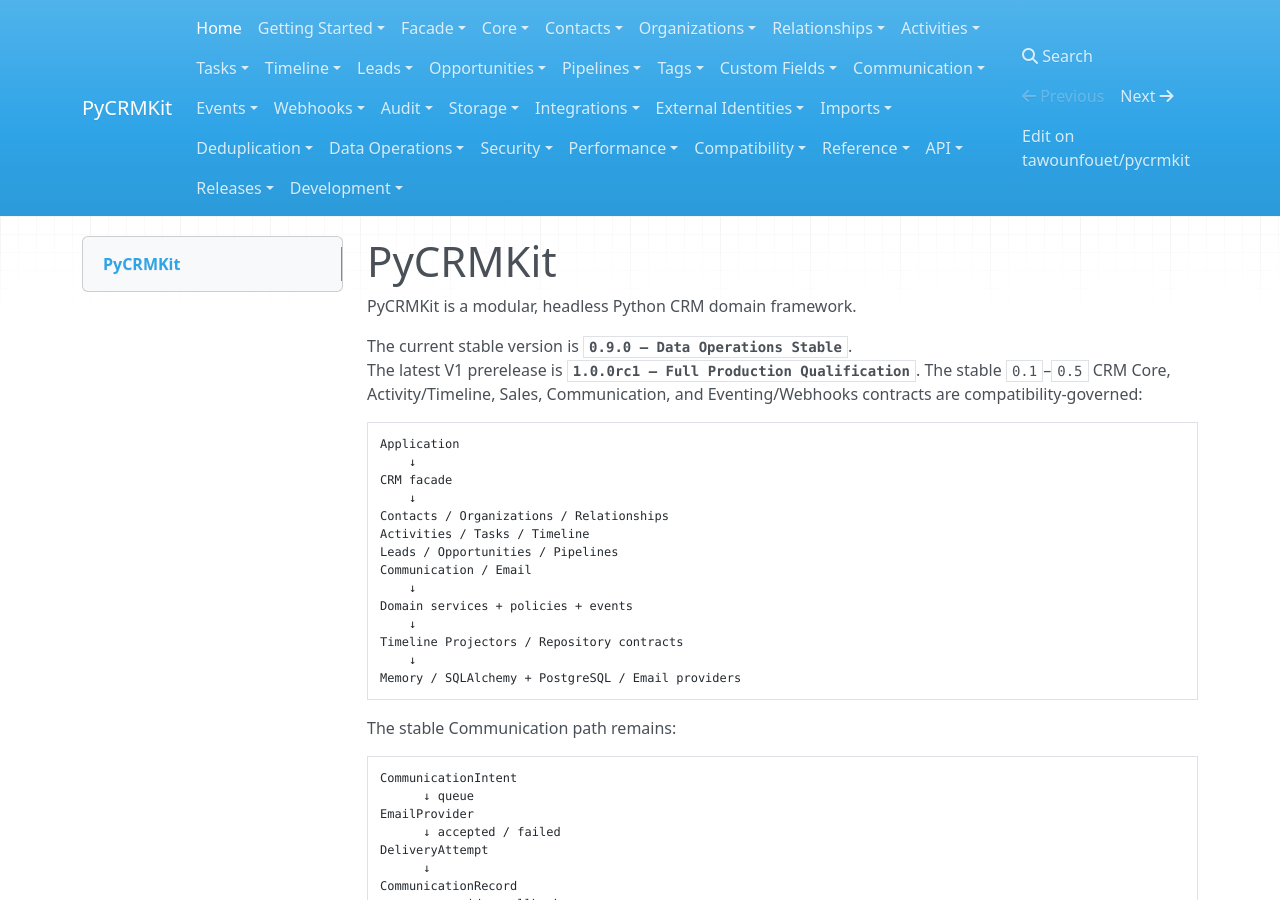
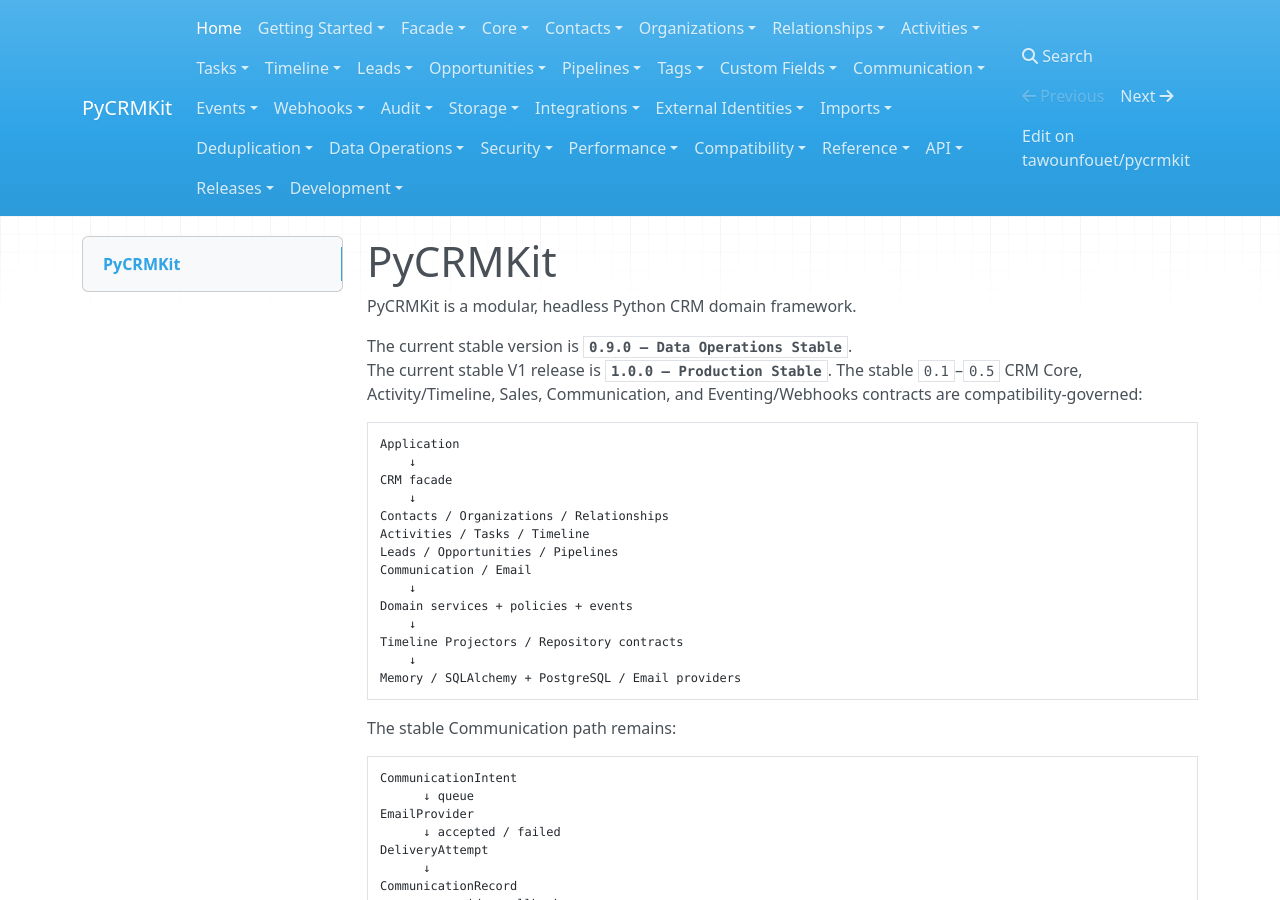
Before and after one commit to tawounfouet/pycrmkit, an MkDocs documentation site: the page built from docs/index.md, in a window 1280 px wide and 900 px high. Built offline with MkDocs 1.6.1, drawn with Linux system fonts in a browser that asks for light colours; nearby versions of some CDN libraries; some of the changed text lies outside the part shown.

Commit message:
docs: publish 1.0.0 stable project status

```diff
--- a/docs/index.md
+++ b/docs/index.md
@@ -3,7 +3,7 @@
 PyCRMKit is a modular, headless Python CRM domain framework.
 
 The current stable version is **`0.9.0 — Data Operations Stable`**.
-The latest V1 prerelease is **`1.0.0rc1 — Full Production Qualification`**.
+The current stable V1 release is **`1.0.0 — Production Stable`**.
 The stable `0.1`–`0.5` CRM Core, Activity/Timeline, Sales, Communication,
 and Eventing/Webhooks contracts are compatibility-governed:
 
@@ -112,4 +112,4 @@
 
 `1.0.0b2` establishes reproducible source/wheel baselines for Contact creation/search, Timeline retrieval, bulk import, repository pagination and event publication. It also adds an opt-in summary import mode that preserves exact counters without retaining one result object per row, and locks bounded SQL pagination as a performance contract.
 
-`1.0.0b3` publishes and executes the V1 compatibility contract: Python 3.11/3.12/3.13; PostgreSQL 16/17 crossed with SQLAlchemy 2.0/2.1; FastAPI 0.141 with Pydantic 2.13; Django 5.2 with DRF 3.18; and the supported optional dependency combinations. Package install bounds are tightened to those qualified families so future untested versions are not presented as implicitly supported.\n\n`1.0.0rc1` completes full production qualification: RC contracts, cross-layer E2E, PostgreSQL transaction/migration qualification, FastAPI and Django/DRF integration boundaries, isolated wheel/sdist execution, security/privacy, performance and compatibility all converge behind a zero-blocker release gate.
+`1.0.0b3` publishes and executes the V1 compatibility contract: Python 3.11/3.12/3.13; PostgreSQL 16/17 crossed with SQLAlchemy 2.0/2.1; FastAPI 0.141 with Pydantic 2.13; Django 5.2 with DRF 3.18; and the supported optional dependency combinations. Package install bounds are tightened to those qualified families so future untested versions are not presented as implicitly supported.\n\n`1.0.0rc1` completes full production qualification: RC contracts, cross-layer E2E, PostgreSQL transaction/migration qualification, FastAPI and Django/DRF integration boundaries, isolated wheel/sdist execution, security/privacy, performance and compatibility all converge behind a zero-blocker release gate. `1.0.0` promotes that same qualified behavior to the stable V1 line without functional delta.
```
